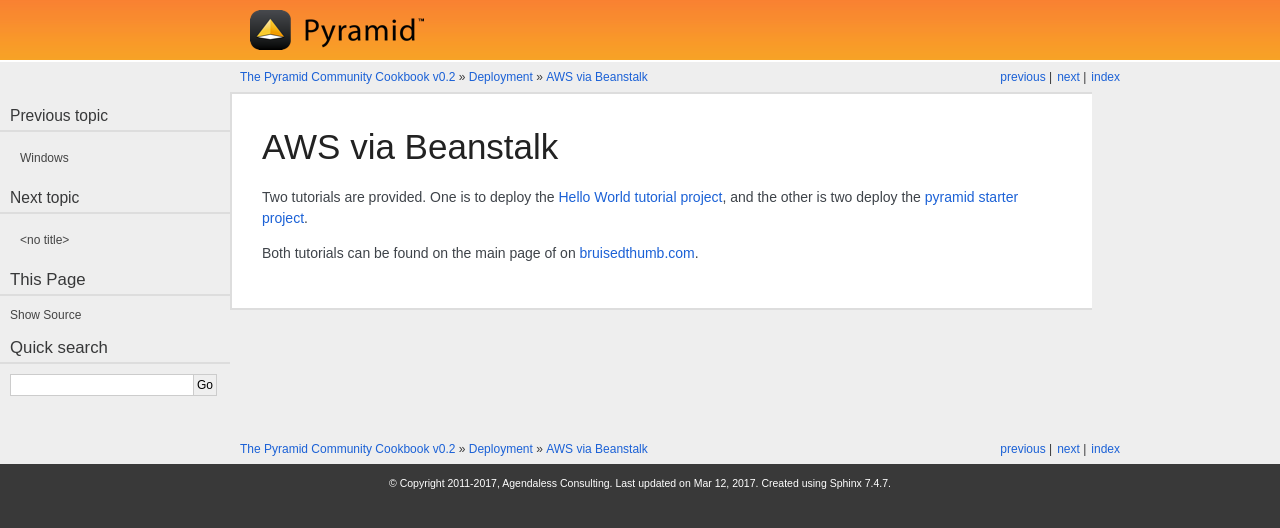
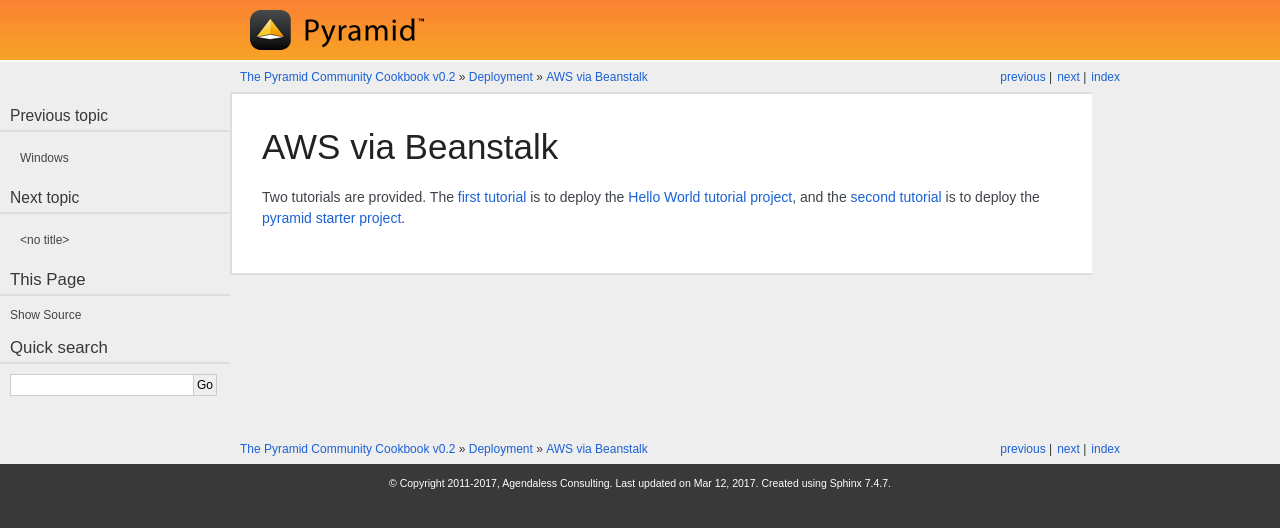
Before and after one commit to Pylons/pyramid_cookbook, a Sphinx documentation site: the page built from docs/deployment/aws_via_eb.rst, in a window 1280 px wide. Shown: the top 528 px of the page. Built offline with Sphinx 7.4.7, drawn with Linux system fonts in a browser that asks for light colours; some web fonts are replaced.

Commit message:
Permalinked posts for AWS EB tutorials

```diff
--- a/docs/deployment/aws_via_eb.rst
+++ b/docs/deployment/aws_via_eb.rst
@@ -1,6 +1,4 @@
 AWS via Beanstalk
 +++++++++++++++++
 
-Two tutorials are provided. One is to deploy the `Hello World tutorial project <http://docs.pylonsproject.org/projects/pyramid/en/latest/narr/firstapp.html>`_, and the other is two deploy the `pyramid starter project <https://github.com/Pylons/pyramid-cookiecutter-starter>`_.
-
-Both tutorials can be found on the main page of on `bruisedthumb.com <http://bruisedthumb.com>`_.
+Two tutorials are provided. The `first tutorial <http://bruisedthumb.com/post/2017-03-05>`_ is to deploy the `Hello World tutorial project <http://docs.pylonsproject.org/projects/pyramid/en/latest/narr/firstapp.html>`_, and the `second tutorial <http://bruisedthumb.com/post/2017-03-07>`_ is to deploy the `pyramid starter project <https://github.com/Pylons/pyramid-cookiecutter-starter>`_.
```
